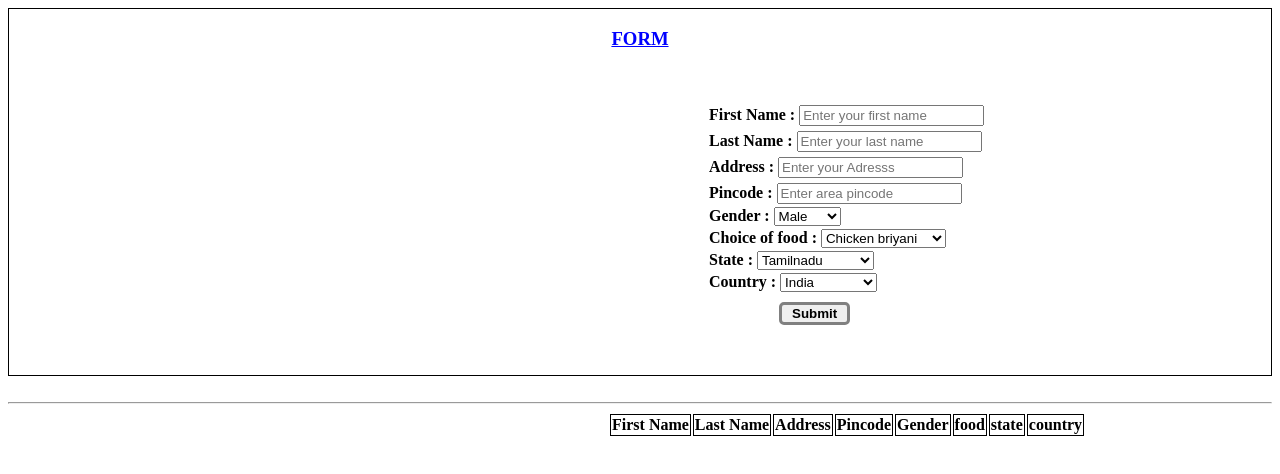
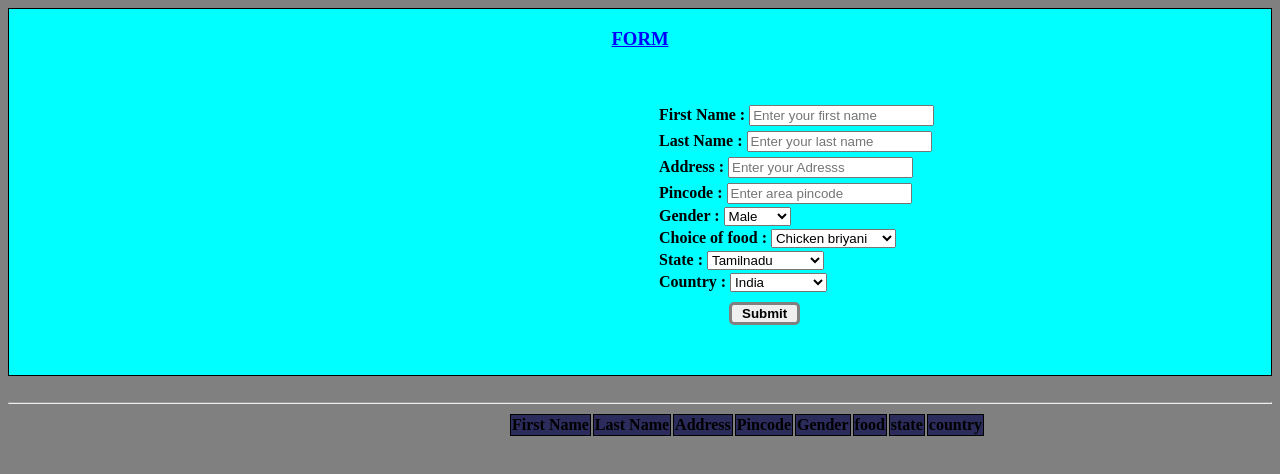
Before and after one commit to AJITH1509/DOM---FORM-Task, a plain HTML site: page index.html in a window 1280 px wide. Drawn offline with Linux system fonts and the light colour scheme.

Commit message:
css stylings edited

```diff
--- a/script.js
+++ b/script.js
@@ -11,7 +11,7 @@
  var countries = document.querySelector('.country')
  var tablerow =document.createElement('tr')
  var datas =[fname,lname,addr,pin,gend,foods,states,countries]
- if()
+
  for(var i=0;i<datas.length;i++){
     var tabledata = document.createElement('td')
     tabledata.innerText = datas[i].value
--- a/style.css
+++ b/style.css
@@ -1,3 +1,6 @@
+body{
+    background-color: grey;
+}
 h3{
     text-align: center;
     text-decoration: underline;
@@ -5,16 +8,20 @@ h3{
 }
 th{
     border: 1px solid black;
+    background-color: rgb(43, 43, 92);
+
 }
 tbody td{
     border:  1px solid grey;
     font-style: italic;
     font-weight: bold;
     text-align: center;
+    background-color: greenyellow;
 
 }
 .forms{
 border: 1px solid black;
+background-color: aqua;
 
 
 }
@@ -25,11 +32,11 @@ select{
 margin-top: 3px;
 }
 table{
-margin-left: 600px;
+margin-left: 500px;
 }
 
 .details{
- margin:50px 0px 50px 700px;
+ margin:50px 0px 50px 650px;
  font-weight: bold
 
 }
```
